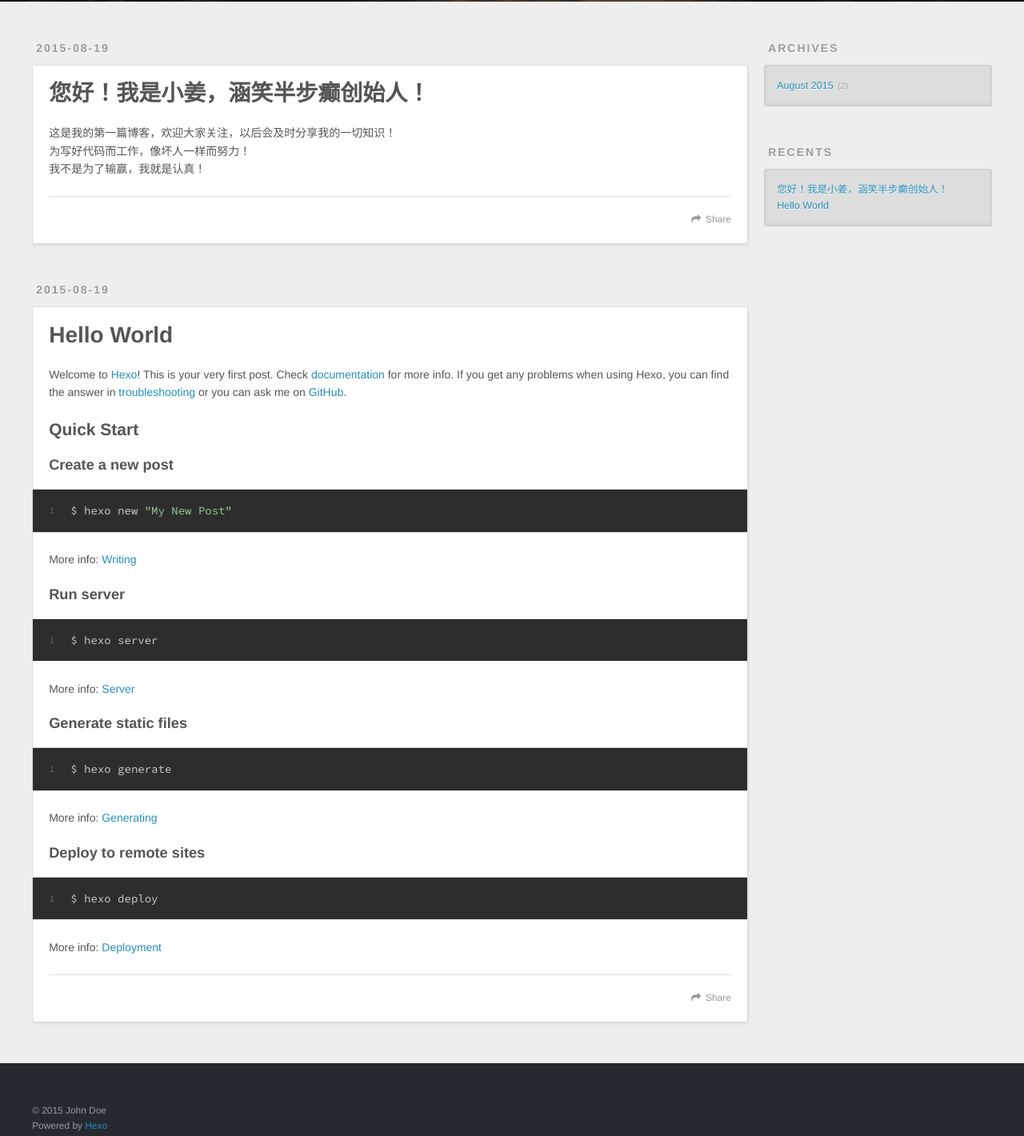
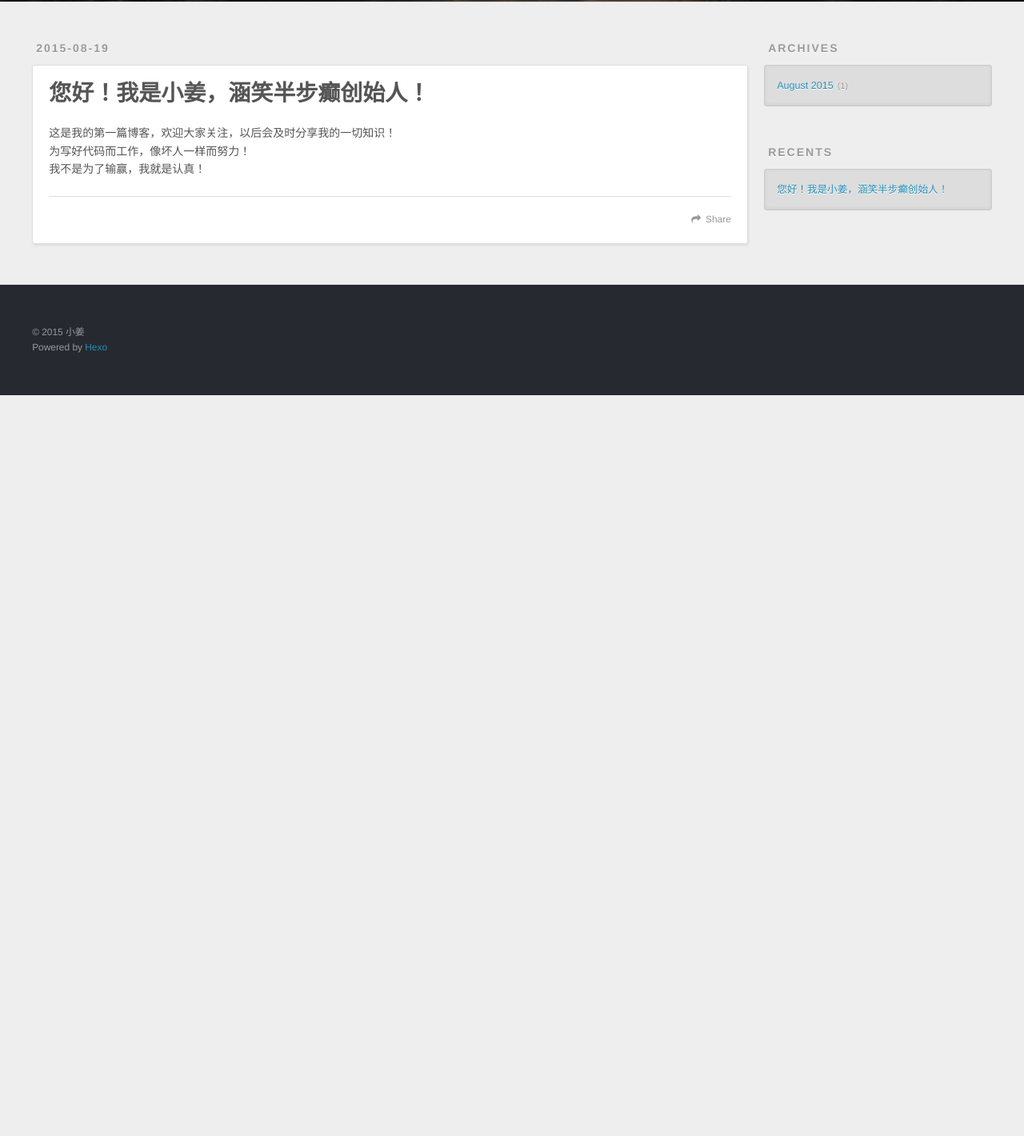
Before and after one commit to jiangyinbin/jiangyinbin.github.io, a plain HTML site: page index.html in a window 1280 px wide. Shown: the part 298-1718 px from the top of the page at 80% size. After the commit the page ends 800 px from the top, so only its background shows below. Drawn offline with nearby package versions, Linux system fonts and the light colour scheme.

Commit message:
标题修改

```diff
--- a/index.html
+++ b/index.html
@@ -3,19 +3,19 @@
 <head>
   <meta charset="utf-8">
 
-  <title>Hexo</title>
+  <title>涵笑半步癫创始人的技术博客</title>
   <meta name="viewport" content="width=device-width, initial-scale=1, maximum-scale=1">
   <meta name="description">
 <meta property="og:type" content="website">
-<meta property="og:title" content="Hexo">
+<meta property="og:title" content="涵笑半步癫创始人的技术博客">
 <meta property="og:url" content="http://yoursite.com/index.html">
-<meta property="og:site_name" content="Hexo">
+<meta property="og:site_name" content="涵笑半步癫创始人的技术博客">
 <meta property="og:description">
 <meta name="twitter:card" content="summary">
-<meta name="twitter:title" content="Hexo">
+<meta name="twitter:title" content="涵笑半步癫创始人的技术博客">
 <meta name="twitter:description">
 
-    <link rel="alternative" href="/atom.xml" title="Hexo" type="application/atom+xml">
+    <link rel="alternative" href="/atom.xml" title="涵笑半步癫创始人的技术博客" type="application/atom+xml">
 
 
     <link rel="icon" href="/favicon.png">
@@ -33,7 +33,7 @@
   <div id="header-outer" class="outer">
     <div id="header-title" class="inner">
       <h1 id="logo-wrap">
-        <a href="/" id="logo">Hexo</a>
+        <a href="/" id="logo">涵笑半步癫创始人的技术博客</a>
       </h1>
 
     </div>
@@ -88,52 +88,7 @@
 
     </div>
     <footer class="article-footer">
-      <a data-url="http://yoursite.com/2015/08/19/test01/" data-id="cidimc11p0001n0cvjqsakvfg" class="article-share-link">Share</a>
-
-
-    </footer>
-  </div>
-
-</article>
-
-
-
-    <article id="post-hello-world" class="article article-type-post" itemscope itemprop="blogPost">
-  <div class="article-meta">
-    <a href="/2015/08/19/hello-world/" class="article-date">
-  <time datetime="2015-08-19T07:32:44.000Z" itemprop="datePublished">2015-08-19</time>
-</a>
-
-  </div>
-  <div class="article-inner">
-
-
-      <header class="article-header">
-
-
-    <h1 itemprop="name">
-      <a class="article-title" href="/2015/08/19/hello-world/">Hello World</a>
-    </h1>
-
-
-      </header>
-
-    <div class="article-entry" itemprop="articleBody">
-
-        <p>Welcome to <a href="http://hexo.io/" target="_blank" rel="external">Hexo</a>! This is your very first post. Check <a href="http://hexo.io/docs/" target="_blank" rel="external">documentation</a> for more info. If you get any problems when using Hexo, you can find the answer in <a href="http://hexo.io/docs/troubleshooting.html" target="_blank" rel="external">troubleshooting</a> or you can ask me on <a href="https://github.com/hexojs/hexo/issues" target="_blank" rel="external">GitHub</a>.</p>
-<h2 id="Quick_Start">Quick Start</h2><h3 id="Create_a_new_post">Create a new post</h3><figure class="highlight bash"><table><tr><td class="gutter"><pre><span class="line">1</span><br></pre></td><td class="code"><pre><span class="line">$ hexo new <span class="string">"My New Post"</span></span><br></pre></td></tr></table></figure>
-<p>More info: <a href="http://hexo.io/docs/writing.html" target="_blank" rel="external">Writing</a></p>
-<h3 id="Run_server">Run server</h3><figure class="highlight bash"><table><tr><td class="gutter"><pre><span class="line">1</span><br></pre></td><td class="code"><pre><span class="line">$ hexo server</span><br></pre></td></tr></table></figure>
-<p>More info: <a href="http://hexo.io/docs/server.html" target="_blank" rel="external">Server</a></p>
-<h3 id="Generate_static_files">Generate static files</h3><figure class="highlight bash"><table><tr><td class="gutter"><pre><span class="line">1</span><br></pre></td><td class="code"><pre><span class="line">$ hexo generate</span><br></pre></td></tr></table></figure>
-<p>More info: <a href="http://hexo.io/docs/generating.html" target="_blank" rel="external">Generating</a></p>
-<h3 id="Deploy_to_remote_sites">Deploy to remote sites</h3><figure class="highlight bash"><table><tr><td class="gutter"><pre><span class="line">1</span><br></pre></td><td class="code"><pre><span class="line">$ hexo deploy</span><br></pre></td></tr></table></figure>
-<p>More info: <a href="http://hexo.io/docs/deployment.html" target="_blank" rel="external">Deployment</a></p>
-
-
-    </div>
-    <footer class="article-footer">
-      <a data-url="http://yoursite.com/2015/08/19/hello-world/" data-id="cidimc10i0000n0cvfmw5sfp0" class="article-share-link">Share</a>
+      <a data-url="http://yoursite.com/2015/08/19/test01/" data-id="cidiqcnlc0000b0cvvxx9tgq1" class="article-share-link">Share</a>
 
 
     </footer>
@@ -158,7 +113,7 @@
   <div class="widget-wrap">
     <h3 class="widget-title">Archives</h3>
     <div class="widget">
-      <ul class="archive-list"><li class="archive-list-item"><a class="archive-list-link" href="/archives/2015/08/">August 2015</a><span class="archive-list-count">2</span></li></ul>
+      <ul class="archive-list"><li class="archive-list-item"><a class="archive-list-link" href="/archives/2015/08/">August 2015</a><span class="archive-list-count">1</span></li></ul>
     </div>
   </div>
 
@@ -173,10 +128,6 @@
             <a href="/2015/08/19/test01/">您好！我是小姜，涵笑半步癫创始人！</a>
           </li>
 
-          <li>
-            <a href="/2015/08/19/hello-world/">Hello World</a>
-          </li>
-
       </ul>
     </div>
   </div>
@@ -189,7 +140,7 @@
 
   <div class="outer">
     <div id="footer-info" class="inner">
-      &copy; 2015 John Doe<br>
+      &copy; 2015 小姜<br>
       Powered by <a href="http://hexo.io/" target="_blank">Hexo</a>
     </div>
   </div>
```
Also changed, not shown: 2015/08/19/test01/index.html (+7 -21 lines), archives/2015/08/index.html (+8 -31 lines), archives/2015/index.html (+8 -31 lines), archives/index.html (+8 -31 lines).
